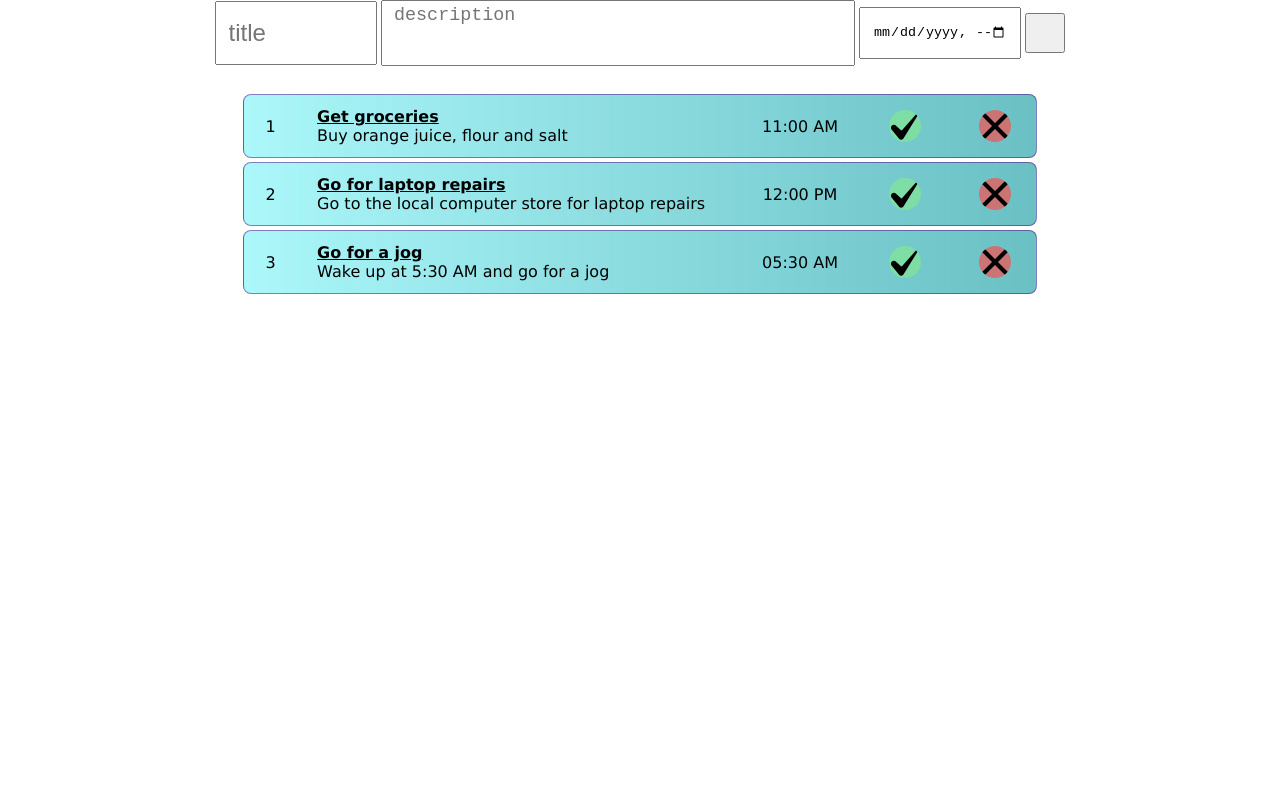
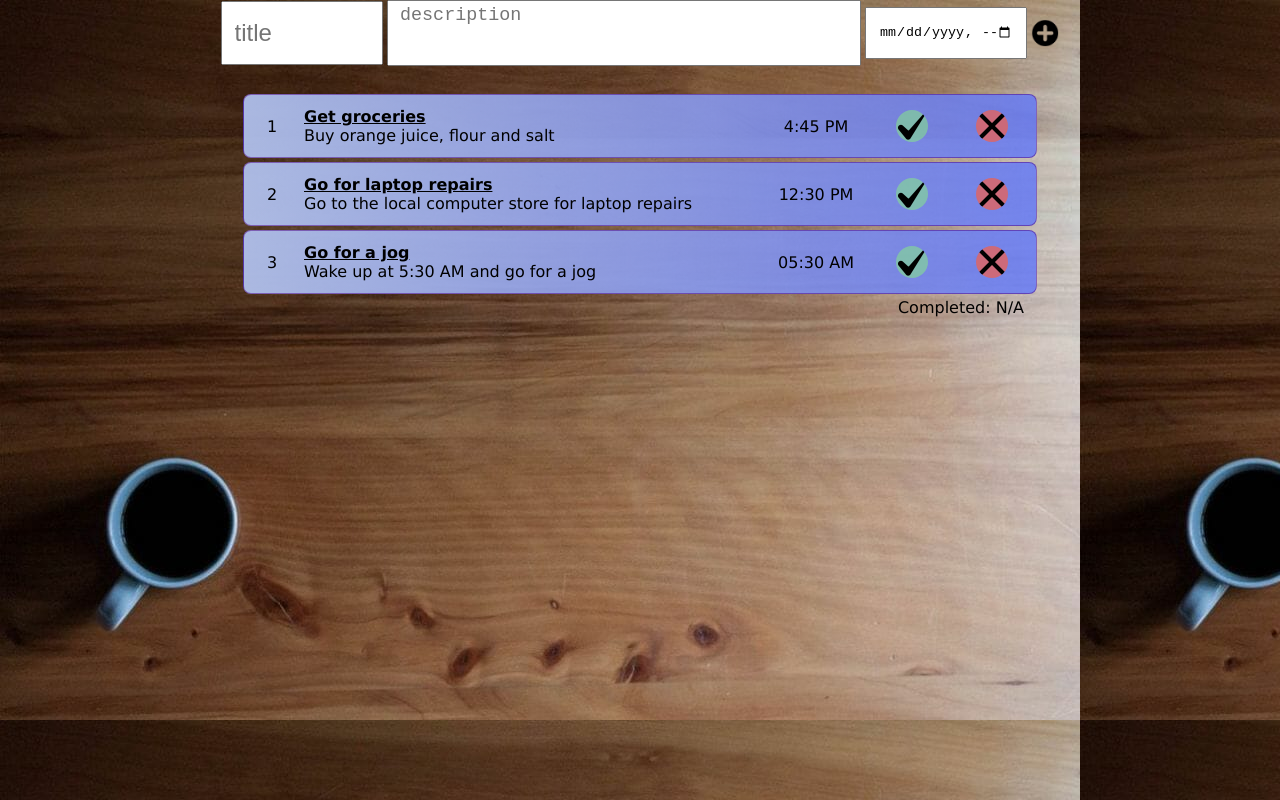
Before and after one commit to snigdho611/to-dos-react, a React (Create React App) app: page / in a window 1280 px wide. Built offline with nearby package versions, Linux system fonts and the light colour scheme.

Commit message:
Added add feature

```diff
--- a/src/App.js
+++ b/src/App.js
@@ -1,4 +1,5 @@
 import Add from "components/Add";
+import Counter from "components/Counter";
 import Errors from "components/Errors";
 import Task from "components/Task";
 import { useEffect, useState } from "react";
@@ -8,19 +9,22 @@ const data = [
     id: 1,
     title: "Get groceries",
     content: "Buy orange juice, flour and salt",
-    time: "11:00 AM",
+    time: "2022-08-31T16:45",
+    status: false,
   },
   {
     id: 2,
     title: "Go for laptop repairs",
     content: "Go to the local computer store for laptop repairs",
-    time: "12:00 PM",
+    time: "2022-08-31T12:30",
+    status: false,
   },
   {
     id: 3,
     title: "Go for a jog",
     content: "Wake up at 5:30 AM and go for a jog",
-    time: "05:30 AM",
+    time: "2022-08-31T05:30",
+    status: false,
   },
 ];
 
@@ -32,9 +36,10 @@ function App() {
     time: null,
   });
   const [errors, setErrors] = useState(null);
+  const [totalCompleted, setTotalCompleted] = useState(0);
 
   useEffect(() => {
-    console.log(newItem);
+    // console.log(newItem);
   }, [newItem]);
 
   const addToDo = () => {
@@ -54,16 +59,29 @@ function App() {
 
     setList((prevState) => [
       ...prevState,
-      { title: newItem.title, content: newItem.content, time: newItem.time },
+      {
+        id: data[data.length - 1].id + 1,
+        title: newItem.title,
+        content: newItem.content,
+        time: newItem.time,
+        status: false,
+      },
     ]);
   };
 
   const completedToDo = (id) => {
-    console.log(id);
+    const newData = list.map((item) => {
+      if (item.id === id) {
+        item.status = true;
+        return item;
+      }
+      return item;
+    });
+    setList(newData);
+    setTotalCompleted(totalCompleted + 1);
   };
 
   const deleteToDo = (id) => {
-    console.log(list.filter((element) => element.id !== id));
     setList(list.filter((element) => element.id !== id));
   };
 
@@ -72,7 +90,8 @@ function App() {
       <Add setNewItem={setNewItem} newItem={newItem} addToDo={addToDo} />
       <Errors message={errors} />
       {list.length > 0 ? (
-        list.map(({ id, title, content, time }, i) => {
+        list.map(({ id, title, content, time, status }, i) => {
+          if (!status) {
             return (
               <Task
                 key={i}
@@ -84,6 +103,9 @@ function App() {
                 deleteToDo={deleteToDo}
               />
             );
+          } else {
+            return null;
+          }
         })
       ) : (
         <div
@@ -98,6 +120,7 @@ function App() {
           No items to show
         </div>
       )}
+      <Counter total={totalCompleted} />
     </div>
   );
 }
--- a/src/components/Add/index.css
+++ b/src/components/Add/index.css
@@ -30,8 +30,17 @@
 .add__btn {
   /* width: %; */
   font-size: 1.5rem;
-  width: 2.5rem;
+  width: 1.75rem;
   height: 2.5rem;
+  background-color: transparent;
+  background-size: contain;
+  background-repeat: no-repeat;
+  border: none;
+  background-position: center;
+  border-radius: 2rem;
+  cursor: pointer;
+  transition: 0.25s background-color;
+  background-image: url("/public/plus.png");
 }
 
 .add__time {
--- a/src/components/Add/index.jsx
+++ b/src/components/Add/index.jsx
@@ -21,7 +21,7 @@ const Add = ({ newItem, setNewItem, addToDo }) => {
                     return { ...prevItem, time: e.target.value }
                 })
             }} className='add__time' type={"datetime-local"} />
-            <button onClick={() => { addToDo() }} className='add__btn'></button>
+            <button onClick={() => { addToDo() }} className='add__btn'/>
         </div>
     )
 }
--- /dev/null
+++ b/src/components/Counter/index.css
@@ -0,0 +1,6 @@
+.counter {
+  width: 60%;
+  display: flex;
+  justify-content: flex-end;
+  margin: 0 auto;
+}
--- /dev/null
+++ b/src/components/Counter/index.jsx
@@ -0,0 +1,10 @@
+import React from 'react'
+import './index.css'
+
+const Counter = ({ total }) => {
+    return (
+        <div className='counter'>Completed: {total ? total : "N/A"}</div>
+    )
+}
+
+export default Counter
--- a/src/components/Task/index.css
+++ b/src/components/Task/index.css
@@ -1,12 +1,12 @@
 .task {
   display: flex;
-  gap: 2rem;
+  gap: 1rem;
   width: 60%;
   /* background-color: rgba(119, 242, 247, 0.815); */
   background-image: linear-gradient(
     to right,
-    rgba(119, 242, 247, 0.615),
-    rgba(72, 178, 182, 0.815)
+    rgba(179, 196, 241, 0.925),
+    rgba(97, 119, 248, 0.815)
   );
   padding: 0.75rem;
   margin: 0.25rem auto;
--- a/src/components/Task/index.jsx
+++ b/src/components/Task/index.jsx
@@ -2,6 +2,17 @@ import React from 'react'
 import './index.css'
 
 const Task = ({ id, title, content, time, completedToDo, deleteToDo }) => {
+    const getTime = (time) => {
+        const hours = time.split("T")[1].split(":")[0];
+        const minutes = time.split("T")[1].split(":")[1];
+        if (parseInt(hours) < 12) {
+            return `${hours}:${minutes} AM`
+        } else if (parseInt(hours) !== 12) {
+            return `${parseInt(hours) - 12}:${minutes} PM`
+        }
+        return `${parseInt(hours)}:${minutes} PM`
+    }
+
     return (
         <div className='task'>
             <div className='task__id'>{id ? id : null}</div>
@@ -9,7 +20,7 @@ const Task = ({ id, title, content, time, completedToDo, deleteToDo }) => {
                 <div className='task__desc__title'>{title ? title : null}</div>
                 <div className='task__desc__content'>{content ? content : null}</div>
             </div>
-            <div className='task__time'>{time ? time : null}</div>
+            <div className='task__time'>{time ? getTime(time) : null}</div>
             <div className='task__btn'><button onClick={() => { completedToDo(id) }} className='task__btn__check' /></div>
             <div className='task__btn'><button onClick={() => { deleteToDo(id) }} className='task__btn__cross' /></div>
         </div>
--- a/src/index.css
+++ b/src/index.css
@@ -6,6 +6,7 @@ body {
     Verdana, sans-serif;
   -webkit-font-smoothing: antialiased;
   -moz-osx-font-smoothing: grayscale;
+  background-image: url("/public/background.jpg");
 }
 
 code {
```
Also changed, not shown: public/background.jpg (added), public/plus.png (added). Lines whose indentation alone changed are shown as unchanged.
